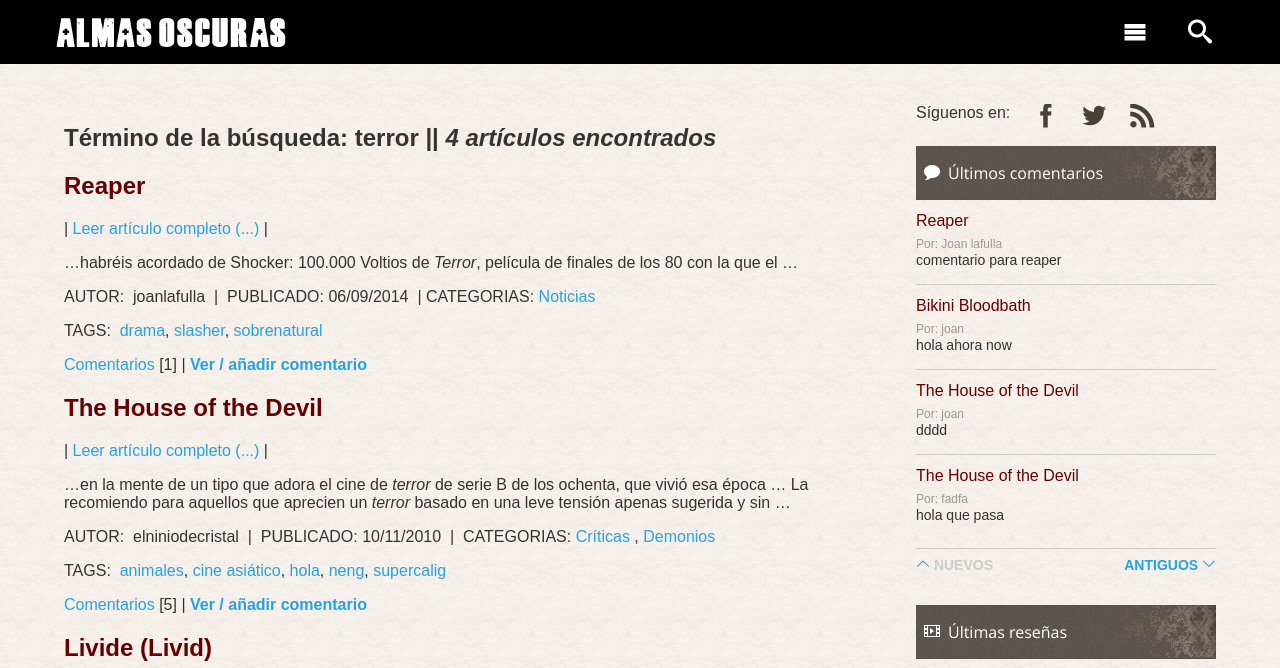
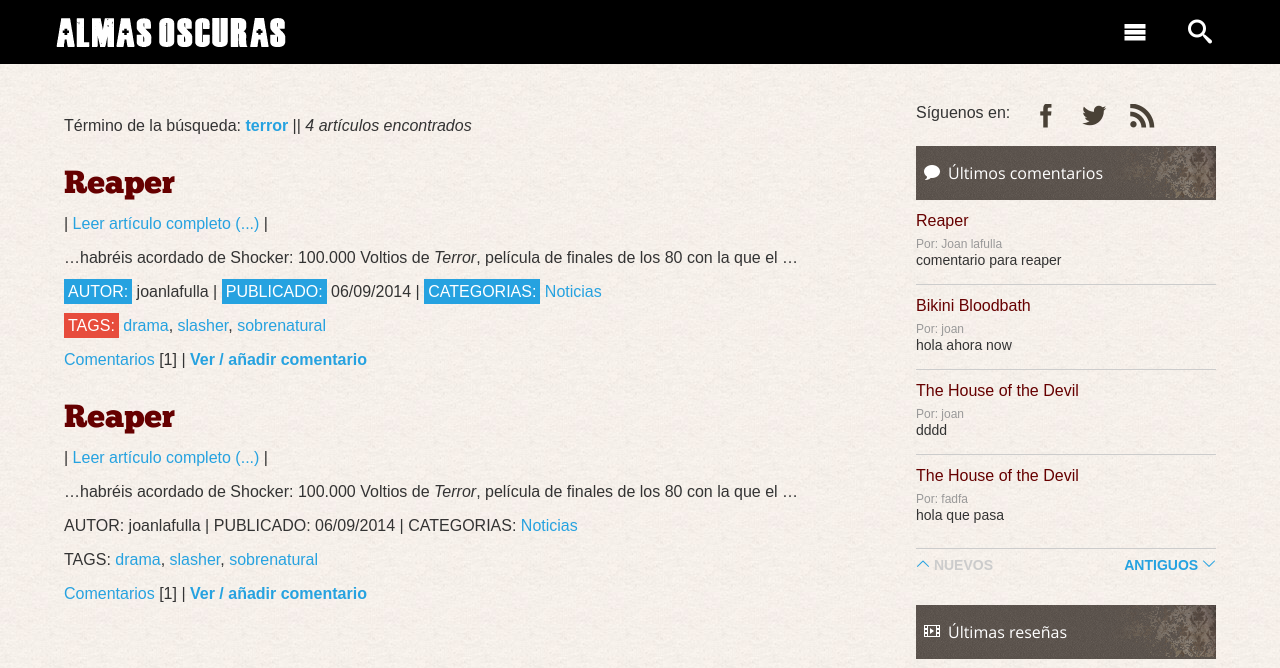
Before and after one commit to joanlafulla/almasoscuras, a PHP site: page /almas_real/search.html in a window 1280 px wide. Shown: the top 668 px of the page. Run offline with PHP 8.4, Linux system fonts and the light colour scheme; grey boxes labelled with a size stand in for pictures from a placeholder-image service; some libraries are stand-ins or nearby versions.

Commit message:
searcher

```diff
--- a/css/styles.css
+++ b/css/styles.css
@@ -1045,7 +1045,7 @@ ul.alert-error {
   .termometro table {
     margin-right: 32px; } }
 
-.tag--criticas, .tag_header_criticas, .tag--Libros, .tag_header_libros, .tag_header_relatos, .tag--relatos, .tag--noticias, .tag_header_noticias, .tag--vod {
+.tag--criticas, .tag_header_criticas, .tag--Libros, .tag_header_libros, .tag--relatos, .tag_header_relatos, .tag--noticias, .tag_header_noticias, .tag--vod, .tag_header_VOD {
   border-radius: 4px;
   font-weight: 200;
   display: inline-block;
@@ -1085,10 +1085,6 @@ ul.alert-error {
   color: #fff;
   background-color: #E95C33; }
 
-.tag_header_relatos {
-  color: #fff;
-  background-color: #34495e; }
-
 .tag--relatos {
   border: 1px solid #34495e;
   color: #34495e; }
@@ -1097,6 +1093,10 @@ ul.alert-error {
     background-color: #34495e;
     color: #fff; }
 
+.tag_header_relatos {
+  color: #fff;
+  background-color: #34495e; }
+
 .tag--noticias {
   border: 1px solid #27ae60;
   color: #27ae60; }
@@ -1110,6 +1110,14 @@ ul.alert-error {
   background-color: #27ae60; }
 
 .tag--vod {
+  border: 1px solid #E95C33;
+  color: #E95C33; }
+  .tag--vod:hover {
+    text-decoration: none;
+    background-color: #E95C33;
+    color: #fff; }
+
+.tag_header_VOD {
   color: #fff;
   background-color: #E95C33; }
 
@@ -1457,6 +1465,34 @@ label {
 .unlinked {
   border-bottom: 4px solid #26A2E0; }
 
+.searcher_results {
+  font-size: 16px;
+  font-weight: normal; }
+  .searcher_results span {
+    color: #26A2E0;
+    font-weight: bold; }
+
+.searcher_item {
+  margin-top: 32px; }
+
+.searcher_title {
+  color: #660000;
+  font-family: "ChunkFiveRoman",Arial,Helvetica,sans-serif;
+  font-size: 2em;
+  font-weight: normal;
+  line-height: 1em;
+  margin: 0; }
+
+.searcher_credits span, .searcher_tags span {
+  padding: 4px;
+  color: #fff; }
+
+.searcher_credits span {
+  background: #26A2E0; }
+
+.searcher_tags span {
+  background: #e74c3c; }
+
 .clearfix:after {
   content: "";
   display: table;
--- a/index.php
+++ b/index.php
@@ -94,7 +94,7 @@
 		<div class="CoverImage">
 			<div class="CoverImage--content">
 				<div class="infoblock-text">
-				    <div class="tag--vod">VOD</div>
+				    <div class="tag_header_vod">VOD</div>
 				    <h1>The Seasoning of the house</h1>
 				    <h2>Inocencia corrompida</h2>
 				    <div class="infoblock-text-calltoaction">
--- a/sass/partials/_components.scss
+++ b/sass/partials/_components.scss
@@ -232,12 +232,6 @@ img.lazy{
   margin: 0 auto;
   padding: 32px 16px 24px 16px;
 }
-
-// @media screen and (max-width: 480px) {
-//   .article-header_wrapper {
-//     padding: 32px 16px 0;
-//   }
-// }
 
 // Article video
 
@@ -954,12 +948,6 @@ ul.alert-error {
   background-color: $c-orange;
 }
 
-.tag_header_relatos {
-  @extend %tag;
-  color: $c-white;
-  background-color: #34495e;
-}
-
 .tag--relatos {
   @extend %tag;
   border: 1px solid #34495e;
@@ -970,6 +958,12 @@ ul.alert-error {
       background-color: #34495e;
       color: $c-white;
     }
+}
+
+.tag_header_relatos {
+  @extend %tag;
+  color: $c-white;
+  background-color: #34495e;
 }
 
 .tag--noticias {
@@ -991,10 +985,22 @@ ul.alert-error {
 }
 
 .tag--vod {
+  @extend %tag;
+  border: 1px solid $c-orange;
+  color: $c-orange;
+
+    &:hover {
+      text-decoration: none;
+      background-color: $c-orange;
+      color: $c-white;
+    }
+}
+
+.tag_header_VOD {
     @extend %tag;
     color: $c-white;
     background-color: $c-orange;
-  }
+}
 
   // BUTTONS
 
@@ -1416,3 +1422,43 @@ label[for="remember"] {
 .unlinked {
   border-bottom: 4px solid $c-blue;
 }
+
+// SEARCH
+
+.searcher_results {
+  font-size: 16px;
+  font-weight: normal;
+
+    span {
+      color: $c-blue;
+      font-weight: bold;
+    }
+}
+
+.searcher_item {
+  margin-top: 32px;
+}
+
+.searcher_title {
+  color: #660000;
+  font-family: "ChunkFiveRoman",Arial,Helvetica,sans-serif;
+  font-size: 2em;
+  font-weight: normal;
+  line-height: 1em;
+  margin: 0;
+}
+
+.searcher_credits span,
+.searcher_tags span{
+  padding: 4px;
+  color: $c-white;
+
+}
+
+.searcher_credits span {
+  background: $c-blue;
+}
+
+.searcher_tags span {
+  background: $star-5;
+}
--- a/sass/styles.scss
+++ b/sass/styles.scss
@@ -1,5 +1,3 @@
-
-
 @import "partials/_normalize";
 @import "partials/_legacy";
 @import "partials/_icons";
--- a/search.html
+++ b/search.html
@@ -17,7 +17,7 @@
 <link rel="alternate" type="application/rss+xml" title="RSS" href="http://localhost/almasoscuras_real/index.php?rss=1&amp;section=search" />
 <link rel="shortcut icon" type="image/x-icon" href="http://www.almasoscuras.com/favicon.ico"/>
 
-<link rel="stylesheet" type="text/css" media="screen" href="http://localhost/almasoscuras_real/css/styles.css" />
+<link rel="stylesheet" type="text/css" media="screen" href="css/styles.css" />
 
 <!--[if lt IE 9]>
 <script src="js/html5shiv"></script>
@@ -98,98 +98,52 @@
 <div class="grid-col-content">
 
 
-	<h2 class="titulocategoria"><span>Término de la búsqueda:</span> terror || <em>
+	<h2 class="searcher_results">Término de la búsqueda: <span>terror</span> || <em>
 	4 artículos encontrados</em></h2>
 
-	<div class="unpost" style="margin-top:20px; padding-top:0px">
-		<h1 class="resultadobuscador"><a rel="bookmark" href="http://localhost/almasoscuras_real/index.php?id=990" class="enlacetitulo">Reaper</a></h1>
-		<p>| <a rel="bookmark" href="http://localhost/almasoscuras_real/index.php?id=990" class="artcompletosearch">Leer artículo completo (...)</a> |</p>
+	<div class="searcher_item">
+		<h1 class="searcher_title"><a rel="bookmark" href="http://localhost/almasoscuras_real/index.php?id=990">Reaper</a></h1>
+		<p>| <a rel="bookmark" href="http://localhost/almasoscuras_real/index.php?id=990">Leer artículo completo (...)</a> |</p>
 		<p>&#8230;habréis acordado de Shocker: 100.000 Voltios de <dfn>Terror</dfn>, película de finales de los 80 con la que el &#8230;</p>
 
-		<div class="comcom">
-			<p class="artcategorias">
-				<span class="autornoti">AUTOR:</span>&nbsp; joanlafulla  &nbsp;|&nbsp; <span class="fechanoti">PUBLICADO:</span>&nbsp;06/09/2014 &nbsp;|&nbsp;<span class="autornoti">CATEGORIAS:</span>&nbsp;<a href="http://localhost/almasoscuras_real/index.php?c=noticias">Noticias</a>
+		<div>
+			<p class="searcher_credits">
+				<span>AUTOR:</span> joanlafulla | <span>PUBLICADO:</span> 06/09/2014 | <span>CATEGORIAS:</span> <a href="http://localhost/almasoscuras_real/index.php?c=noticias">Noticias</a>
 			</p>
-			<p class="invitacioncom2">
-				<span class="autornoti">TAGS:</span>&nbsp;&nbsp;<a href="http://localhost/almasoscuras_real/?s=tag&amp;t=drama" rel="tag">drama</a>,
+			<p class="searcher_tags">
+				<span>TAGS:</span> <a href="http://localhost/almasoscuras_real/?s=tag&amp;t=drama" rel="tag">drama</a>,
 				<a href="http://localhost/almasoscuras_real/?s=tag&amp;t=slasher" rel="tag">slasher</a>,
 				<a href="http://localhost/almasoscuras_real/?s=tag&amp;t=sobrenatural" rel="tag">sobrenatural</a>
 			</p>
-			<p class="invitacioncom">
-				<a href="http://localhost/almasoscuras_real/index.php?id=990#comentario"  class="comments_invite">Comentarios</a> [1] |
+			<p>
+				<a href="http://localhost/almasoscuras_real/index.php?id=990#comentario">Comentarios</a> [1] |
 			 	<a href="http://localhost/almasoscuras_real/index.php?id=990#comentario"><strong>Ver / añadir comentario</strong></a></span>
 		 	</p>
 		</div>
 	</div>
 
-	<div class="unpost" style="margin-top:20px; padding-top:0px">
-	<h1 class="resultadobuscador"><a rel="bookmark" href="http://localhost/almasoscuras_real/index.php?id=981" class="enlacetitulo">The House of the&#160;Devil</a></h1>
-	<p>| <a rel="bookmark" href="http://localhost/almasoscuras_real/index.php?id=981" class="artcompletosearch">Leer artículo completo (...)</a> |</p>
+	<div class="searcher_item">
+		<h1 class="searcher_title"><a rel="bookmark" href="http://localhost/almasoscuras_real/index.php?id=990">Reaper</a></h1>
+		<p>| <a rel="bookmark" href="http://localhost/almasoscuras_real/index.php?id=990">Leer artículo completo (...)</a> |</p>
+		<p>&#8230;habréis acordado de Shocker: 100.000 Voltios de <dfn>Terror</dfn>, película de finales de los 80 con la que el &#8230;</p>
 
-	<p>&#8230;en la mente de un tipo que adora el cine de <dfn>terror</dfn> de serie B de los ochenta, que vivió esa época &#8230;
-	La recomiendo para aquellos que aprecien un <dfn>terror</dfn> basado en una leve tensión apenas sugerida y sin &#8230;</p>
-
-	<div class="comcom">
-	<p class="artcategorias"><span class="autornoti">AUTOR:</span>&nbsp; elniniodecristal  &nbsp;|&nbsp; <span class="fechanoti">PUBLICADO:</span>&nbsp;10/11/2010 &nbsp;|&nbsp; <span class="autornoti">CATEGORIAS:</span>&nbsp;<a href="http://localhost/almasoscuras_real/index.php?c=criticas">Críticas</a> , <a href="http://localhost/almasoscuras_real/index.php?c=Demonios">Demonios</a></p>
+		<div>
+			<p>
+				<span>AUTOR:</span> joanlafulla | <span>PUBLICADO:</span> 06/09/2014 | <span>CATEGORIAS:</span> <a href="http://localhost/almasoscuras_real/index.php?c=noticias">Noticias</a>
+			</p>
+			<p>
+				<span>TAGS:</span> <a href="http://localhost/almasoscuras_real/?s=tag&amp;t=drama" rel="tag">drama</a>,
+				<a href="http://localhost/almasoscuras_real/?s=tag&amp;t=slasher" rel="tag">slasher</a>,
+				<a href="http://localhost/almasoscuras_real/?s=tag&amp;t=sobrenatural" rel="tag">sobrenatural</a>
+			</p>
+			<p>
+				<a href="http://localhost/almasoscuras_real/index.php?id=990#comentario">Comentarios</a> [1] |
+			 	<a href="http://localhost/almasoscuras_real/index.php?id=990#comentario"><strong>Ver / añadir comentario</strong></a></span>
+		 	</p>
+		</div>
+	</div>
 
 
-
-	<p class="invitacioncom2">
-	<span class="autornoti">TAGS:</span>&nbsp;&nbsp;<a href="http://localhost/almasoscuras_real/?s=tag&amp;t=animales" rel="tag">animales</a>,
-	<a href="http://localhost/almasoscuras_real/?s=tag&amp;t=cine-asi%C3%A1tico" rel="tag">cine asiático</a>,
-	<a href="http://localhost/almasoscuras_real/?s=tag&amp;t=hola" rel="tag">hola</a>,
-	<a href="http://localhost/almasoscuras_real/?s=tag&amp;t=neng" rel="tag">neng</a>,
-	<a href="http://localhost/almasoscuras_real/?s=tag&amp;t=supercalig" rel="tag">supercalig</a>
-	</p>
-
-
-	<p class="invitacioncom">
-	<a href="http://localhost/almasoscuras_real/index.php?id=981#comentario"  class="comments_invite">Comentarios</a> [5] |
-	 <a href="http://localhost/almasoscuras_real/index.php?id=981#comentario"><strong>Ver / añadir comentario</strong></a></span></p>
-	</div>
-	</div><div class="unpost" style="margin-top:20px; padding-top:0px">
-	<h1 class="resultadobuscador"><a rel="bookmark" href="http://localhost/almasoscuras_real/index.php?id=985" class="enlacetitulo">Livide&#160;(Livid)</a></h1>
-	<p>| <a rel="bookmark" href="http://localhost/almasoscuras_real/index.php?id=985" class="artcompletosearch">Leer artículo completo (...)</a> |</p>
-
-	<p>&#8230;mucho más de lo que imaginaban, algo tan <dfn>terror</dfn>ífico que cambiará sus vidas para siempre… &#8230;</p>
-
-	<div class="comcom">
-	<p class="artcategorias"><span class="autornoti">AUTOR:</span>&nbsp; joanlafulla  &nbsp;|&nbsp; <span class="fechanoti">PUBLICADO:</span>&nbsp;08/11/2010 &nbsp;|&nbsp; <span class="autornoti">CATEGORIAS:</span>&nbsp;<a href="http://localhost/almasoscuras_real/index.php?c=noticias">Noticias</a></p>
-
-
-
-	<p class="invitacioncom2">
-	<span class="autornoti">TAGS:</span>&nbsp;&nbsp;<a href="http://localhost/almasoscuras_real/?s=tag&amp;t=fantasmas" rel="tag">fantasmas</a>,
-	<a href="http://localhost/almasoscuras_real/?s=tag&amp;t=sobrenatural" rel="tag">sobrenatural</a>
-	</p>
-
-
-	<p class="invitacioncom">
-	<a href="http://localhost/almasoscuras_real/index.php?id=985#comentario"  class="comments_invite">Comentariosjar</a> [2] |
-	 <a href="http://localhost/almasoscuras_real/index.php?id=985#comentario"><strong>Ver / añadir comentario</strong></a></span></p>
-	</div>
-	</div><div class="unpost" style="margin-top:20px; padding-top:0px">
-	<h1 class="resultadobuscador"><a rel="bookmark" href="http://localhost/almasoscuras_real/index.php?id=986" class="enlacetitulo">La&#160;Horda</a></h1>
-	<p>| <a rel="bookmark" href="http://localhost/almasoscuras_real/index.php?id=986" class="artcompletosearch">Leer artículo completo (...)</a> |</p>
-
-	<p>&#8230;Cómo espectadores y aficionados al género <dfn>terror</dfn>ífico, tenemos la experiencia y el bagaje &#8230;</p>
-
-	<div class="comcom">
-	<p class="artcategorias"><span class="autornoti">AUTOR:</span>&nbsp; joanlafulla  &nbsp;|&nbsp; <span class="fechanoti">PUBLICADO:</span>&nbsp;08/11/2010 &nbsp;|&nbsp; <span class="autornoti">CATEGORIAS:</span>&nbsp;<a href="http://localhost/almasoscuras_real/index.php?c=criticas">Críticas</a> , <a href="http://localhost/almasoscuras_real/index.php?c=zombies">Zombies</a></p>
-
-
-
-	<p class="invitacioncom2">
-	<span class="autornoti">TAGS:</span>&nbsp;&nbsp;<a href="http://localhost/almasoscuras_real/?s=tag&amp;t=acci%C3%B3n" rel="tag">acción</a>,
-	<a href="http://localhost/almasoscuras_real/?s=tag&amp;t=zombis" rel="tag">zombis</a>
-	</p>
-
-
-	<p class="invitacioncom">
-	<a href="http://localhost/almasoscuras_real/index.php?id=986#comentario"  class="comments_invite">Comentarios</a> |
-	 <a href="http://localhost/almasoscuras_real/index.php?id=986#comentario"> Sé el primero en comentar este post</a></span></p>
-	</div>
-	</div>
 
 
 </div><!--FIN GRID-COL-CONTENT-->
```
